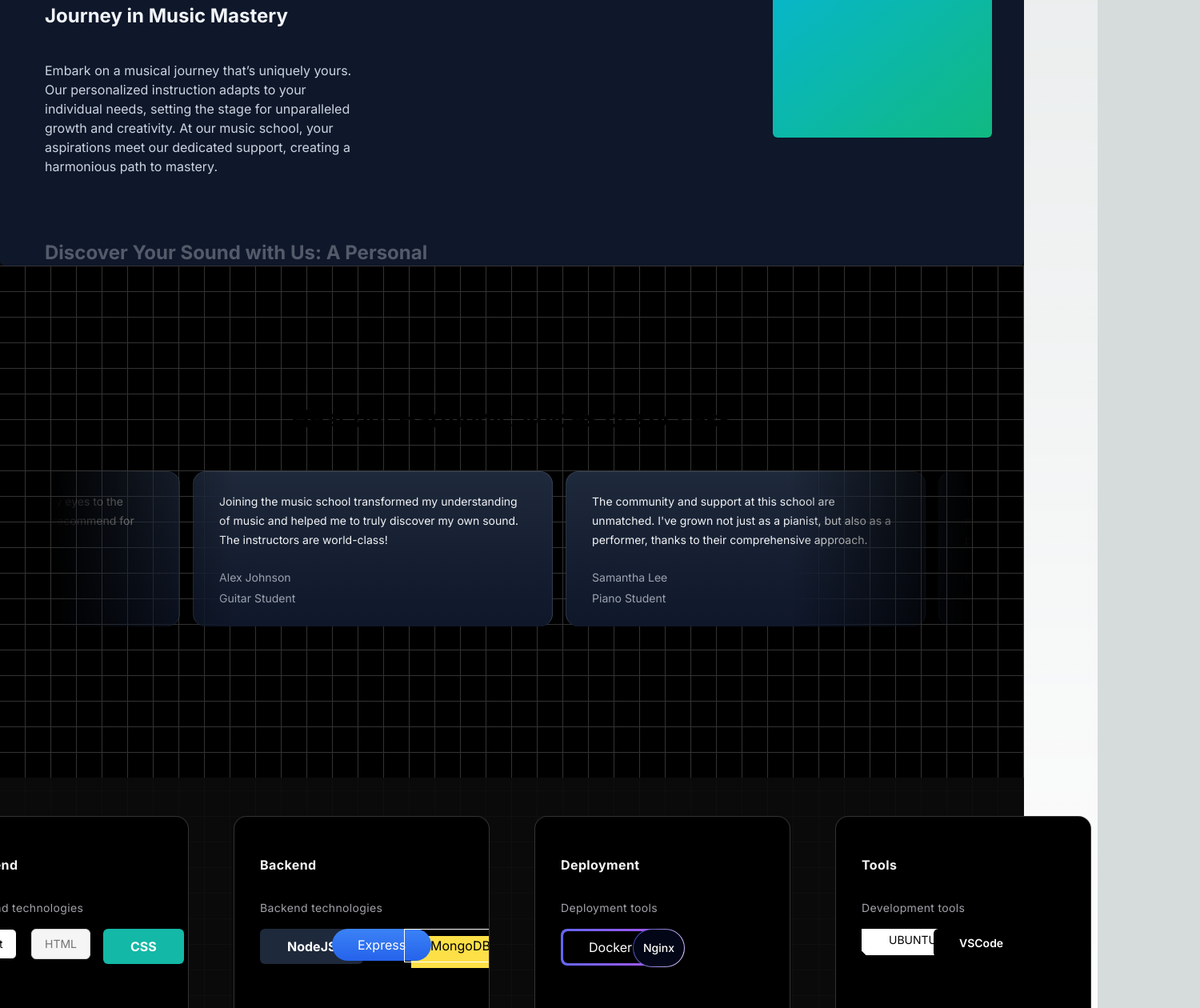
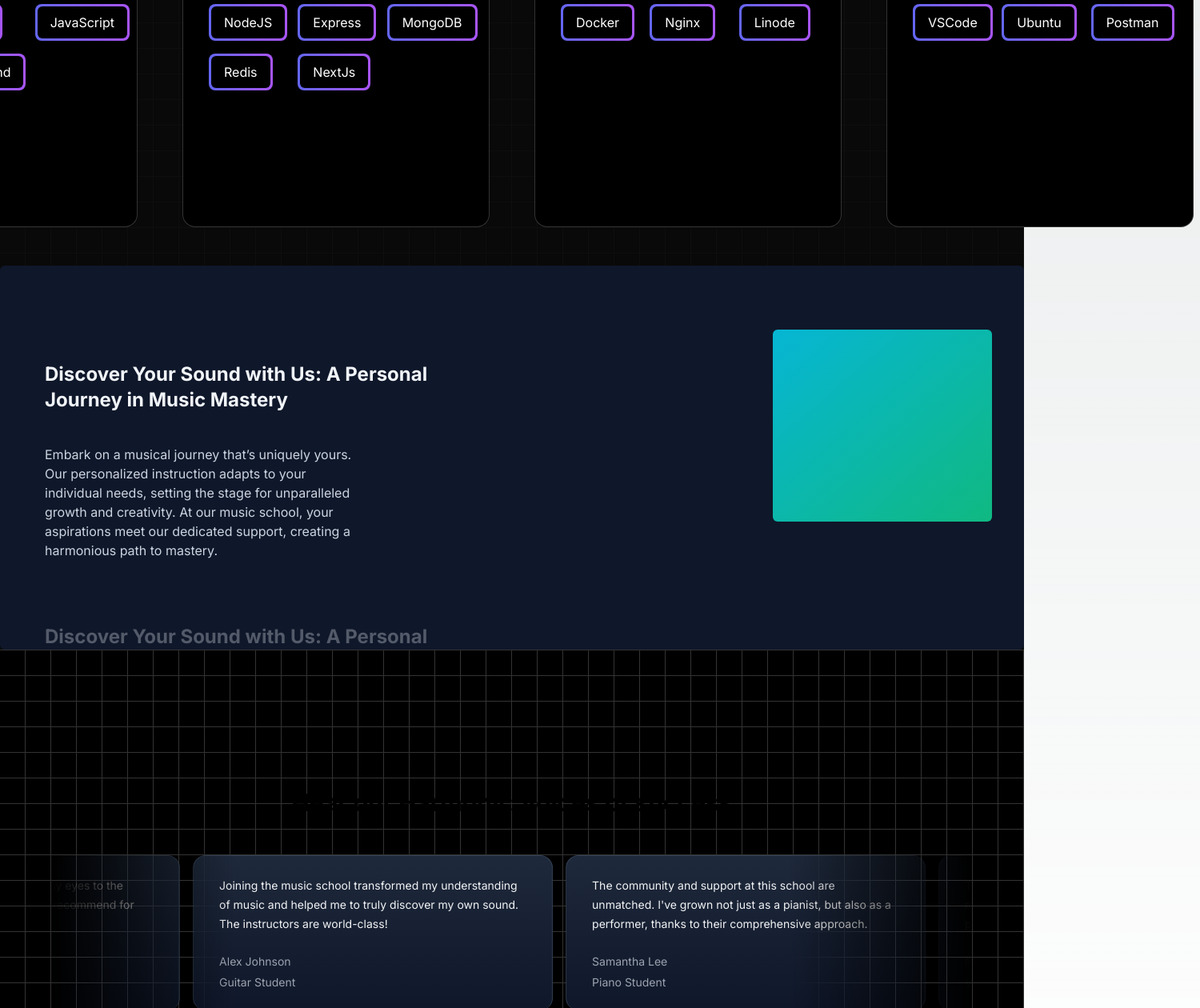
Before and after one commit to MerakiShubh/Rhythmicity, a Next.js app: page / in a window 1280 px wide. Shown: the part 1540-2800 px from the top of the page at 80% size, 1500 px wide, since content can reach past the window. Built offline with nearby package versions, Linux system fonts and the light colour scheme.

Commit message:
add skills section

```diff
--- a/src/app/page.tsx
+++ b/src/app/page.tsx
@@ -8,9 +8,9 @@ export default function Home() {
     <main className="min-h-screen bg-black/[0.96] antialiased bg-grid-white/[0.02]">
       <HeroSection />
       <ProjectCards />
+      <SkillsCard />
       <Blogs />
       <Aboutme />
-      <SkillsCard />
     </main>
   );
 }
--- a/src/components/HeroSection.tsx
+++ b/src/components/HeroSection.tsx
@@ -2,7 +2,7 @@ import Link from "next/link";
 import Image from "next/image";
 import mypic from "../../public/mypic.png";
 import { Spotlight } from "./ui/Spotlight";
-// import { Button } from "./ui/moving-border";
+import { Button } from "./ui/moving-border";
 function HeroSection() {
   return (
     <div className="h-auto md:h-[40rem] w-full rounded-md flex flex-col items-center justify-center relative overflow-hidden mx-auto py-10 md:py-0">
@@ -28,16 +28,16 @@ function HeroSection() {
           <p className="mt-4 font-normal text-base md:text-lg text-neutral-300 max-w-lg mx-auto">
             CREATIVE FULL STACK WEB DEVELOPER
           </p>
-          {/* <div className="mt-4">
-          <Link href={"/courses"}>
+          <div className="mt-4">
+            <Link href={"/resume"}>
               <Button
                 borderRadius="1.75rem"
                 className="bg-white dark:bg-black text-black dark:text-white border-neutral-200 dark:border-slate-800"
               >
-              Explore courses
+                Resume
               </Button>
             </Link>
-        </div> */}
+          </div>
         </div>
       </div>
     </div>
--- a/src/components/Navbar.tsx
+++ b/src/components/Navbar.tsx
@@ -17,19 +17,25 @@ function Navbar({ className }: { className?: string }) {
             item="Home"
           ></MenuItem>
         </Link>
-        <Link href={"#"}>
+        <Link href={"/projects"}>
+          <MenuItem
+            setActive={setActive}
+            active={active}
+            item="Projects"
+          ></MenuItem>
+        </Link>
+        <Link href={"/skillls"}>
           <MenuItem
             setActive={setActive}
             active={active}
             item="Skills"
           ></MenuItem>
         </Link>
-
-        <Link href={"/contact"}>
+        <Link href={"/blogs"}>
           <MenuItem
             setActive={setActive}
             active={active}
-            item="Projects"
+            item="Blogs"
           ></MenuItem>
         </Link>
         <Link href={"/contact"}>
@@ -39,13 +45,6 @@ function Navbar({ className }: { className?: string }) {
             item="Connect with me"
           ></MenuItem>
         </Link>
-        <Link href={"/contact"}>
-          <MenuItem
-            setActive={setActive}
-            active={active}
-            item="Blogs"
-          ></MenuItem>
-        </Link>
       </Menu>
     </div>
   );
--- a/src/components/Skills.tsx
+++ b/src/components/Skills.tsx
@@ -21,102 +21,94 @@ interface Button {
   category?: string;
 }
 
+const dockerButtonStyle = (text: any) => (
+  <button className="p-[3px] relative ">
+    <div className="absolute inset-0 bg-gradient-to-r from-indigo-500 to-purple-500 rounded-lg" />
+    <div className="px-4 py-2 bg-black rounded-[6px] relative group transition duration-200 text-white hover:bg-transparent">
+      {text}
+    </div>
+  </button>
+);
+
 export const buttons = [
-  {
-    name: "React",
-    category: "Frontend",
-    component: (
-      <button className="px-4 py-2 rounded-md border border-black bg-white text-black text-sm hover:shadow-[4px_4px_0px_0px_rgba(0,0,0)] transition duration-200">
-        React
-      </button>
-    ),
-  },
   {
     name: "HTML",
     category: "Frontend",
-    component: (
-      <button className="px-4 py-2 rounded-md border border-neutral-300 bg-neutral-100 text-neutral-500 text-sm hover:-translate-y-1 transform transition duration-200 hover:shadow-md">
-        HTML
-      </button>
-    ),
+    component: dockerButtonStyle("HTML"),
   },
   {
     name: "CSS",
     category: "Frontend",
-    component: (
-      <button className="px-8 py-2 rounded-md bg-teal-500 text-white font-bold transition duration-200 hover:bg-white hover:text-black border-2 border-transparent hover:border-teal-500">
-        CSS
-      </button>
-    ),
+    component: dockerButtonStyle("CSS"),
+  },
+  {
+    name: "JavaScript",
+    category: "Frontend",
+    component: dockerButtonStyle("JavaScript"),
+  },
+  {
+    name: "React",
+    category: "Frontend",
+    component: dockerButtonStyle("React"),
+  },
+  {
+    name: "Tailwind",
+    category: "Frontend",
+    component: dockerButtonStyle("Tailwind"),
   },
   {
     name: "NodeJS",
     category: "Backend",
-    component: (
-      <button className="px-8 py-2 rounded-md bg-slate-800 text-white font-bold transition duration-200 hover:bg-white hover:text-black border-2 border-transparent hover:border-slate-800">
-        NodeJS
-      </button>
-    ),
+    component: dockerButtonStyle("NodeJS"),
   },
   {
     name: "Express",
     category: "Backend",
-    component: (
-      <button className="px-8 py-2 rounded-full bg-gradient-to-b from-blue-500 to-blue-600 text-white focus:ring-2 focus:ring-blue-400 hover:shadow-xl transition duration-200">
-        Express
-      </button>
-    ),
+    component: dockerButtonStyle("Express"),
   },
   {
     name: "MongoDB",
     category: "Backend",
-    component: (
-      <button className="px-8 py-2 border border-black bg-transparent text-black dark:border-white relative group transition duration-200">
-        <div className="absolute -bottom-2 -right-2 bg-yellow-300 h-full w-full -z-10 group-hover:bottom-0 group-hover:right-0 transition-all duration-200" />
-        <span className="relative">MongoDB</span>
-      </button>
-    ),
+    component: dockerButtonStyle("MongoDB"),
+  },
+  {
+    name: "Redis",
+    category: "Backend",
+    component: dockerButtonStyle("Redis"),
+  },
+  {
+    name: "NextJs",
+    category: "Backend",
+    component: dockerButtonStyle("NextJs"),
   },
   {
     name: "Docker",
     category: "Deployment",
-    component: (
-      <button className="p-[3px] relative">
-        <div className="absolute inset-0 bg-gradient-to-r from-indigo-500 to-purple-500 rounded-lg" />
-        <div className="px-8 py-2 bg-black rounded-[6px] relative group transition duration-200 text-white hover:bg-transparent">
-          Docker
-        </div>
-      </button>
-    ),
+    component: dockerButtonStyle("Docker"),
   },
   {
     name: "Nginx",
     category: "Deployment",
-    component: (
-      <button className="relative inline-flex h-12 overflow-hidden rounded-full p-[1px] focus:outline-none focus:ring-2 focus:ring-slate-400 focus:ring-offset-2 focus:ring-offset-slate-50">
-        <span className="absolute inset-[-1000%] animate-[spin_2s_linear_infinite] bg-[conic-gradient(from_90deg_at_50%_50%,#E2CBFF_0%,#393BB2_50%,#E2CBFF_100%)]" />
-        <span className="inline-flex h-full w-full cursor-pointer items-center justify-center rounded-full bg-slate-950 px-3 py-1 text-sm font-medium text-white backdrop-blur-3xl">
-          Nginx
-        </span>
-      </button>
-    ),
+    component: dockerButtonStyle("Nginx"),
+  },
+  {
+    name: "Linode",
+    category: "Deployment",
+    component: dockerButtonStyle("Linode"),
+  },
+  {
+    name: "VSCode",
+    category: "Tools",
+    component: dockerButtonStyle("VSCode"),
   },
   {
     name: "Ubuntu",
     category: "Tools",
-    component: (
-      <button className="px-8 py-0.5 border-2 border-black dark:border-white uppercase bg-white text-black transition duration-200 text-sm shadow-[1px_1px_rgba(0,0,0),2px_2px_rgba(0,0,0),3px_3px_rgba(0,0,0),4px_4px_rgba(0,0,0),5px_5px_0px_0px_rgba(0,0,0)] dark:shadow-[1px_1px_rgba(255,255,255),2px_2px_rgba(255,255,255),3px_3px_rgba(255,255,255),4px_4px_rgba(255,255,255),5px_5px_0px_0px_rgba(255,255,255)]">
-        Ubuntu
-      </button>
-    ),
+    component: dockerButtonStyle("Ubuntu"),
   },
   {
-    name: "VSCode",
+    name: "Postman",
     category: "Tools",
-    component: (
-      <button className="px-8 py-2 bg-black text-white text-sm rounded-md font-semibold hover:bg-black/[0.8] hover:shadow-lg">
-        VSCode
-      </button>
-    ),
+    component: dockerButtonStyle("Postman"),
   },
 ];
--- a/src/components/ui/card-hover-effect.tsx
+++ b/src/components/ui/card-hover-effect.tsx
@@ -17,7 +17,7 @@ export const HoverEffect = ({
   items: {
     title: string;
     description: string;
-    category: string; // Add category to props
+    category: string;
   }[];
   className?: string;
 }) => {
@@ -57,15 +57,13 @@ export const HoverEffect = ({
               />
             )}
           </AnimatePresence>
-          <div className="h-80 w-80 ">
-            <Card>
-              <CardTitle>{item.title}</CardTitle>
-              <CardDescription>{item.description}</CardDescription>
-              <div className="mt-4 grid grid-cols-1 sm:grid-cols-2 md:grid-cols-3 gap-4">
-                {renderButtons(item.category)}
-              </div>
-            </Card>
-          </div>
+
+          <Card className="h-96 w-96">
+            <CardTitle>{item.title}</CardTitle>
+            <div className="mt-8 grid grid-cols-1 sm:grid-cols-2 md:grid-cols-3 gap-4 ">
+              {renderButtons(item.category)}
+            </div>
+          </Card>
         </div>
       ))}
     </div>
@@ -106,22 +104,3 @@ export const CardTitle = ({
     </h4>
   );
 };
-
-export const CardDescription = ({
-  className,
-  children,
-}: {
-  className?: string;
-  children: React.ReactNode;
-}) => {
-  return (
-    <p
-      className={cn(
-        "mt-8 text-zinc-400 tracking-wide leading-relaxed text-sm",
-        className
-      )}
-    >
-      {children}
-    </p>
-  );
-};
--- a/src/components/ui/tailwindcss-buttons.tsx
+++ b/src/components/ui/tailwindcss-buttons.tsx
@@ -1,7 +1,6 @@
-"use client";
 import React from "react";
 import { IconClipboard } from "@tabler/icons-react";
-import { cn } from "@/utils/cn";
+import { cn } from "../../utils/cn";
 
 export const ButtonsCard = ({
   children,
```
Lines whose indentation alone changed are shown as unchanged.
